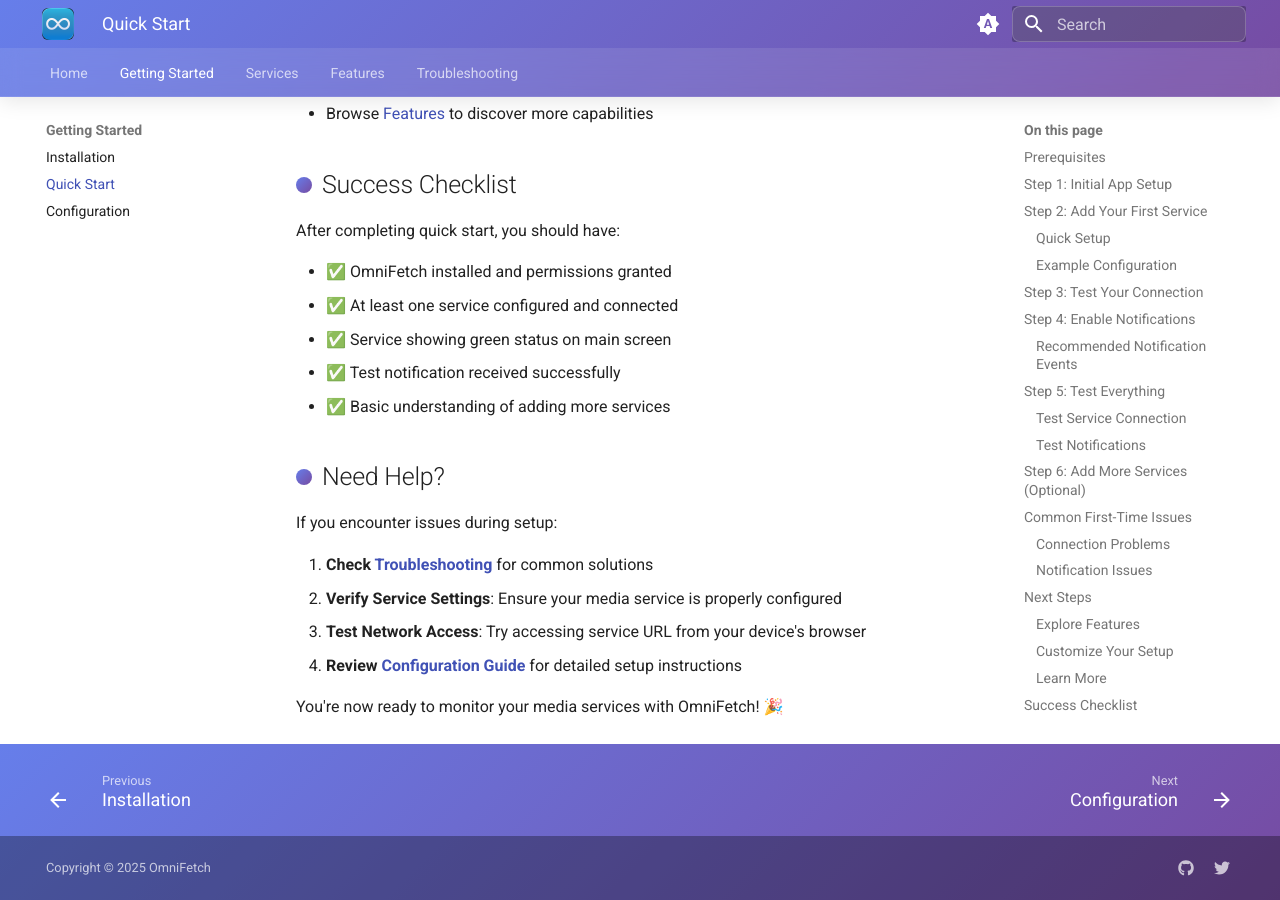
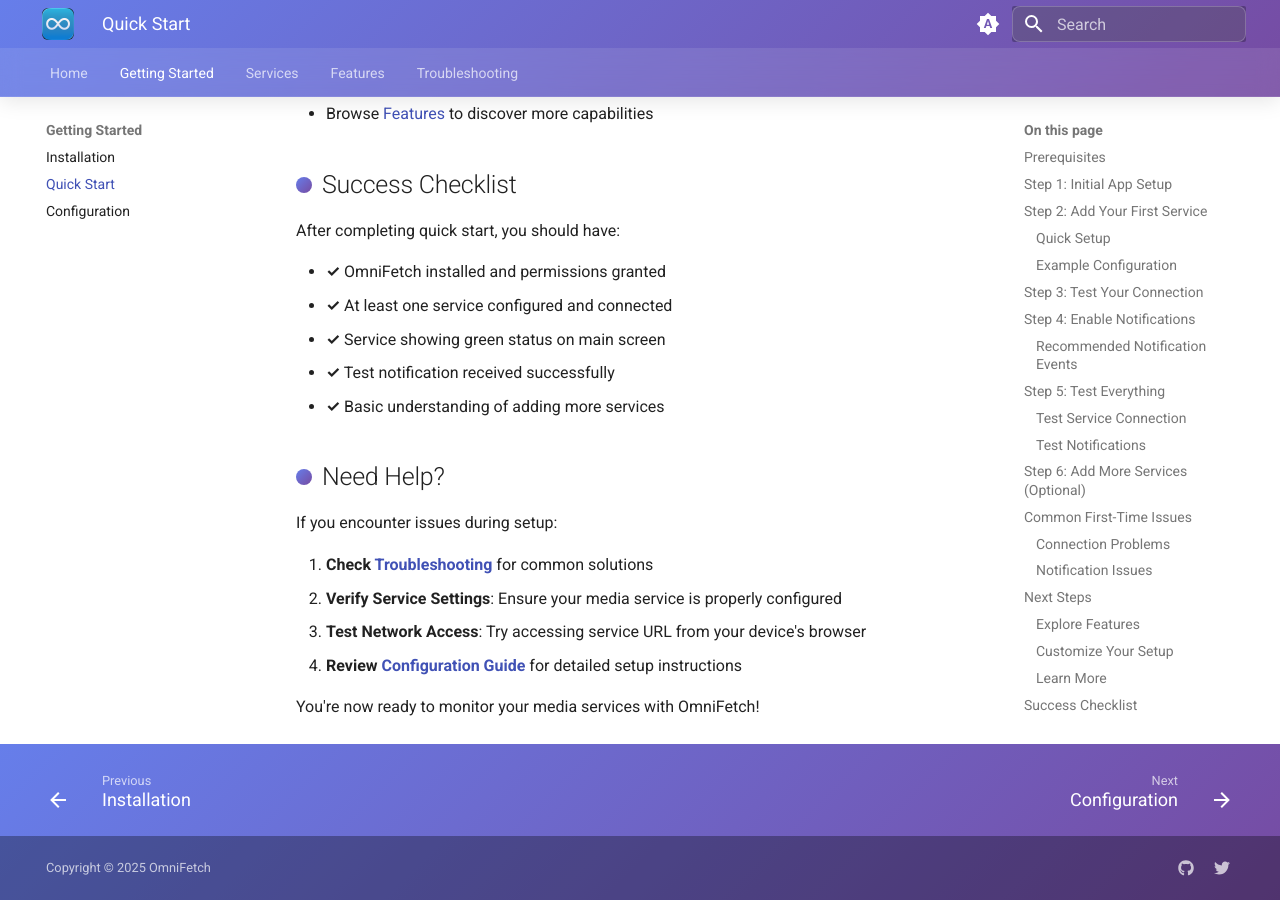
Before and after one commit to noodlemctwoodle/OmniFetch-Wiki, an MkDocs documentation site: the page built from docs/setup/quick-start.md, in a window 1280 px wide and 900 px high, scrolled down 4074 px. Built offline with MkDocs 1.6.1 and Material for MkDocs 9.7.7, drawn with Linux system fonts in a browser that asks for light colours.

```diff
--- a/docs/setup/quick-start.md
+++ b/docs/setup/quick-start.md
@@ -57,8 +57,8 @@ API Key: xyz987uvw654rst321
 
 1. **Tap "Test Connection"** after entering details
 2. **Wait for Result**:
-   - ✅ **Success**: Connection working, proceed to save
-   - ❌ **Failed**: Check URL and API key, try again
+   - **Success**: Connection working, proceed to save
+   - **Failed**: Check URL and API key, try again
 3. **Save Service** once test passes
 
 ## Step 4: Enable Notifications
@@ -154,11 +154,11 @@ Once your first service is working:
 
 After completing quick start, you should have:
 
-- ✅ OmniFetch installed and permissions granted
-- ✅ At least one service configured and connected
-- ✅ Service showing green status on main screen
-- ✅ Test notification received successfully
-- ✅ Basic understanding of adding more services
+- **✓** OmniFetch installed and permissions granted
+- **✓** At least one service configured and connected
+- **✓** Service showing green status on main screen
+- **✓** Test notification received successfully
+- **✓** Basic understanding of adding more services
 
 ## Need Help?
 
@@ -169,4 +169,4 @@ If you encounter issues during setup:
 3. **Test Network Access**: Try accessing service URL from your device's browser
 4. **Review [Configuration Guide](configuration.md)** for detailed setup instructions
 
-You're now ready to monitor your media services with OmniFetch! 🎉
+You're now ready to monitor your media services with OmniFetch!
```
Also changed, not shown: docs/features/cloudkit-sync.md (+4 -4 lines), docs/index.md (+1 -4 lines), docs/services/index.md (+5 -5 lines).
